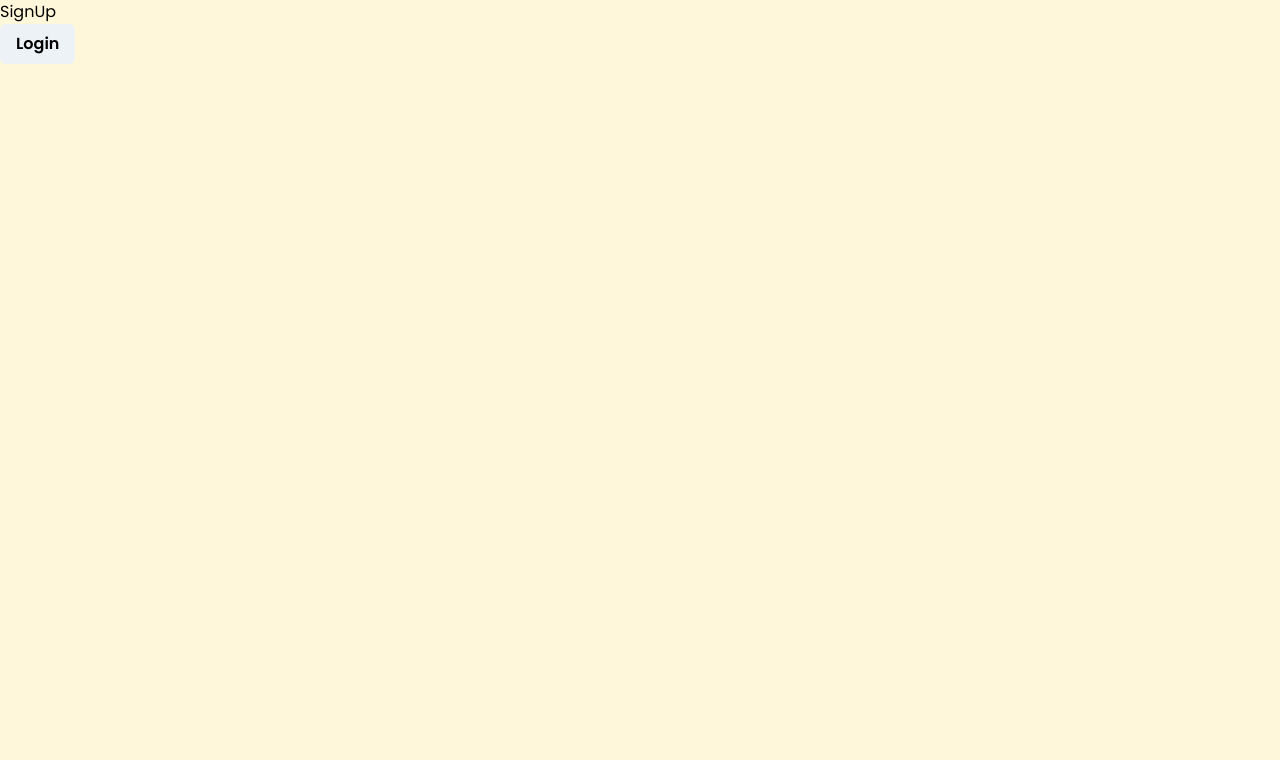
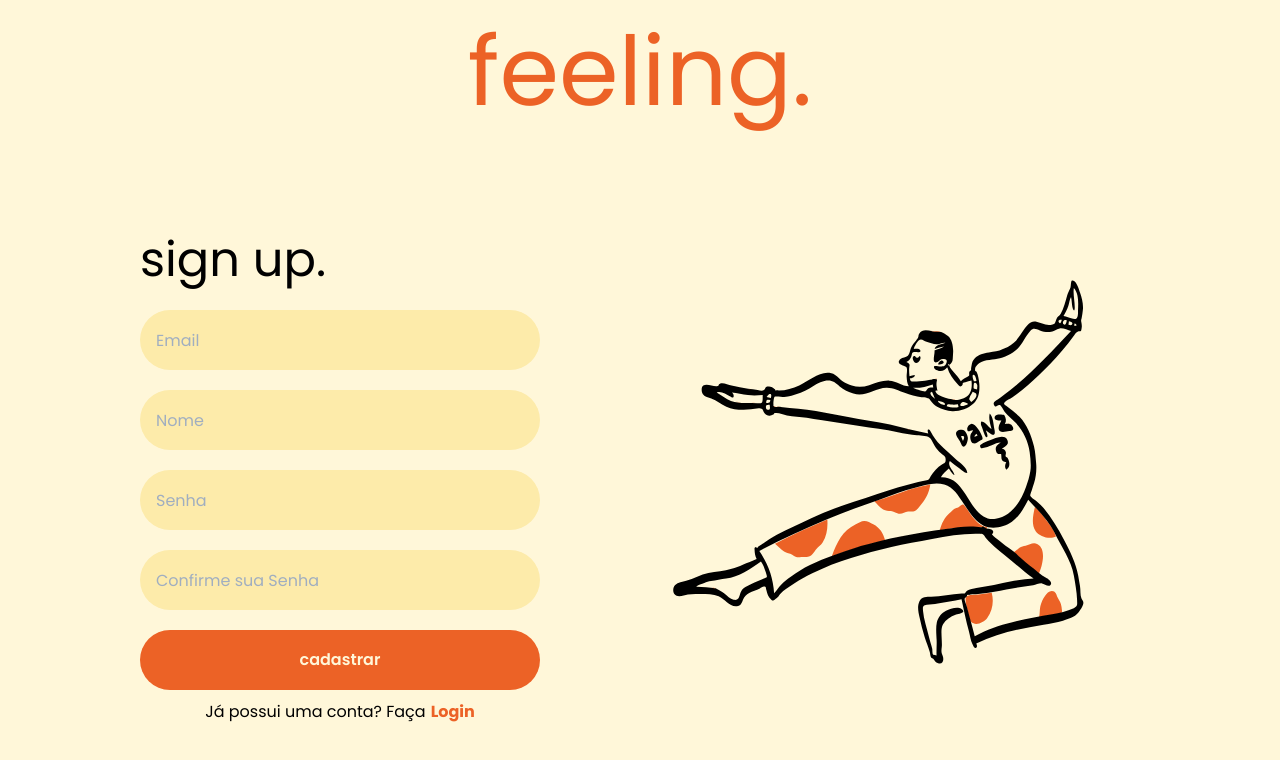
Before and after one commit to danielmsatiro/feeling., a React (Create React App) app: page /signup in a window 1280 px wide. Shown: the top 760 px of the page. Built offline with nearby package versions, Linux system fonts and the light colour scheme.

Commit message:
feat: signup page ok

```diff
--- /dev/null
+++ b/src/pages/SignUp/SignupForm.jsx
@@ -0,0 +1,78 @@
+import { Box, Button, Flex, Text } from "@chakra-ui/react";
+import { Entrada } from "../../components/Input/ControlledInput";
+import { useHistory } from "react-router-dom";
+
+export const SignupForm = ({ sender, register, error }) => {
+  const history = useHistory();
+
+  return (
+    <>
+      <Box
+        as="form"
+        w={["300px", "300px", "350px", "400px"]}
+        onSubmit={sender}
+        // paddingLeft={["", "", "50px", ""]}
+      >
+        <Flex h={["80px"]} justifyContent={["flex-start"]} align={["center"]}>
+          <Text fontSize={["3xl", "3xl", "4xl", "5xl"]}>sign up.</Text>
+        </Flex>
+
+        <Entrada
+          placeholder="Email"
+          name="email"
+          errors={error}
+          {...register("email")}
+        />
+        <Entrada
+          placeholder="Nome"
+          name="name"
+          errors={error}
+          {...register("name")}
+        />
+
+        <Entrada
+          type="password"
+          placeholder="Senha"
+          name="password"
+          errors={error}
+          {...register("password")}
+        />
+        <Entrada
+          type="password"
+          placeholder="Confirme sua Senha"
+          name="confirm_password"
+          errors={error}
+          {...register("confirm_password")}
+        />
+        <Flex h={["80px"]} alignItems={["center"]}>
+          <Button
+            type="submit"
+            w={["100%"]}
+            h={["50px", "50px", "50px", "60px"]}
+            pr="4.5rem"
+            bg="orange.500"
+            color="yellow.50"
+            borderRadius="30px"
+            padding="0"
+          >
+            cadastrar
+          </Button>
+        </Flex>
+        <Flex
+          justifyContent={["center"]}
+          fontSize={["14px", "14px", "13px", "16px"]}
+        >
+          <Text paddingRight="5px">Já possui uma conta? Faça</Text>
+          <Text
+            as="button"
+            color="orange.500"
+            fontWeight="bold"
+            onClick={() => history.push("/login")}
+          >
+            Login
+          </Text>
+        </Flex>
+      </Box>
+    </>
+  );
+};
--- /dev/null
+++ b/src/pages/SignUp/SignupImage.jsx
@@ -0,0 +1,14 @@
+import { Box, Image } from "@chakra-ui/react";
+import ballet from "../../assets/ballet.svg";
+export const SignupImage = () => {
+  return (
+    <Box display={["none", "none", "block", "block"]}>
+      <Image
+        src={ballet}
+        alt="dancing"
+        h="auto"
+        w={["0", "0", "400px", "500px"]}
+      />
+    </Box>
+  );
+};
--- a/src/pages/SignUp/index.jsx
+++ b/src/pages/SignUp/index.jsx
@@ -1,12 +1,54 @@
-import { Box, Button, Text } from "@chakra-ui/react";
-import { useHistory } from "react-router-dom";
+import { Flex, Text } from "@chakra-ui/react";
+import { SignupForm } from "./SignupForm";
+import { SignupImage } from "./SignupImage";
+import * as yup from "yup";
+import { useForm } from "react-hook-form";
+import { yupResolver } from "@hookform/resolvers/yup";
+import { useAuth } from "../../provider/AuthContext";
 
+const signInSchema = yup.object().shape({
+  name: yup.string().required("E-mail obrigatório"),
+  email: yup.string().required("E-mail obrigatório").email("E-mail inválido"),
+  password: yup.string().required("Senha obrigatória"),
+  confirm_password: yup.string().required("Senha obrigatória"),
+});
 export const SignUp = () => {
-  const history = useHistory();
+  const { signUp } = useAuth();
+  const {
+    formState: { errors },
+    register,
+    handleSubmit,
+  } = useForm({ resolver: yupResolver(signInSchema) });
+
+  const Sender = (data) => {
+    signUp(data);
+  };
+
   return (
-    <Box>
-      <Text>SignUp</Text>
-      <Button onClick={() => history.push("/login")}>Login</Button>
-    </Box>
+    <Flex
+      maxW="1000px"
+      w={["300px", "400px", "95%", "90%"]}
+      h={["100vh"]}
+      margin="auto"
+      flexDirection={["column"]}
+    >
+      <Flex h={["150px"]} justifyContent={["center"]} align={["center"]}>
+        <Text
+          color="orange.500"
+          fontSize={["6xl", "6xl", "7xl", "8xl"]}
+          textAlign="center"
+        >
+          feeling.
+        </Text>
+      </Flex>
+      <Flex h="100%" justifyContent={["space-between"]} align={["center"]}>
+        <SignupForm
+          sender={handleSubmit(Sender)}
+          register={register}
+          error={errors}
+        />
+        <SignupImage />
+      </Flex>
+    </Flex>
   );
 };
--- a/src/provider/AuthContext/index.jsx
+++ b/src/provider/AuthContext/index.jsx
@@ -1,10 +1,4 @@
-import {
-  createContext,
-  useCallback,
-  useContext,
-  useEffect,
-  useState,
-} from "react";
+import { createContext, useCallback, useContext, useState } from "react";
 import { localApi as api } from "../../services/api";
 
 const AuthContext = createContext({});
@@ -34,51 +28,26 @@ const AuthProvider = ({ children }) => {
 
     const { accessToken, user } = response.data;
 
-    localStorage.setItem("@Doit: accessToken", accessToken);
-    localStorage.setItem("@Doit: user", JSON.stringify(user));
+    localStorage.setItem("@Feeling: accessToken", accessToken);
+    localStorage.setItem("@Feeling: user", JSON.stringify(user));
 
     setData({ accessToken, user });
   }, []);
 
-  // const signIn = ({ info }) => {
-  //   api
-  //     .post("/login", info)
-  //     .then((response) => {
-  //       console.log(response.data);
-  //       // const { accessToken, user } = response.data;
-  //       // setData({ accessToken, user });
-  //       // localStorage.setItem("@Feeling: accessToken", accessToken);
-  //       // localStorage.setItem("@Feeling: user", JSON.stringify(user));
-  //     })
-  //     .catch((error) => {
-  //       console.log(error.response.data);
-  //     });
-  // };
+  const signUp = useCallback(async ({ name, email, password }) => {
+    const response = await api.post("register/", { name, email, password });
 
-  const signUp = (info) => {
-    api.post("/register", info).then((response) => {
-      const { accessToken, user } = response.data;
-      localStorage.setItem("@Doit: accessToken", accessToken);
-      localStorage.setItem("@Doit: user", JSON.stringify(user));
+    const { accessToken, user } = response.data;
 
-      setData({ accessToken, user });
-    });
-  };
+    localStorage.setItem("@Feeling: accessToken", accessToken);
+    localStorage.setItem("@Feeling: user", JSON.stringify(user));
 
-  // const signUp = useCallback(async ({ name, email, password }) => {
-  //   const response = await api.post("register/", { name, email, password });
-
-  //   const { accessToken, user } = response.data;
-
-  //   localStorage.setItem("@Doit: accessToken", accessToken);
-  //   localStorage.setItem("@Doit: user", JSON.stringify(user));
-
-  //   setData({ accessToken, user });
-  // }, []);
+    setData({ accessToken, user });
+  }, []);
 
   const signOut = useCallback(() => {
-    localStorage.removeItem("@Doit: accessToken");
-    localStorage.removeItem("@Doit: user");
+    localStorage.removeItem("@Feeling: accessToken");
+    localStorage.removeItem("@Feeling: user");
 
     setData({});
   }, []);
```
